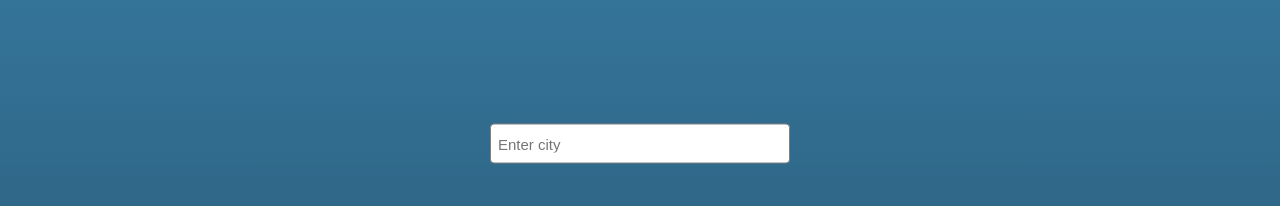
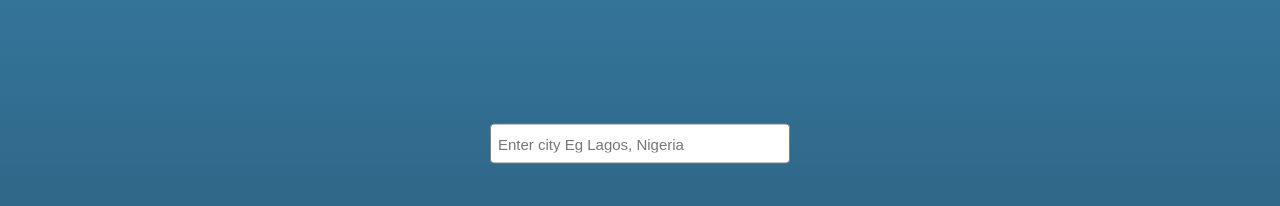
Before and after one commit to evansaire/Weather-App-with-JS, a plain HTML site: page index.html in a window 1280 px wide. Shown: the top 206 px of the page. Drawn offline with Linux system fonts and the light colour scheme.

Commit message:
Update index.html

```diff
--- a/index.html
+++ b/index.html
@@ -11,7 +11,7 @@
     <div class="app">
         <div class="container">
             <div class="app-form">
-                <input type="text" autocomplete="off" class="search" placeholder="Enter city">
+                <input type="text" autocomplete="off" class="search" placeholder="Enter city Eg Lagos, Nigeria ">
             </div>
 
             <div class="icon-layout">
```
